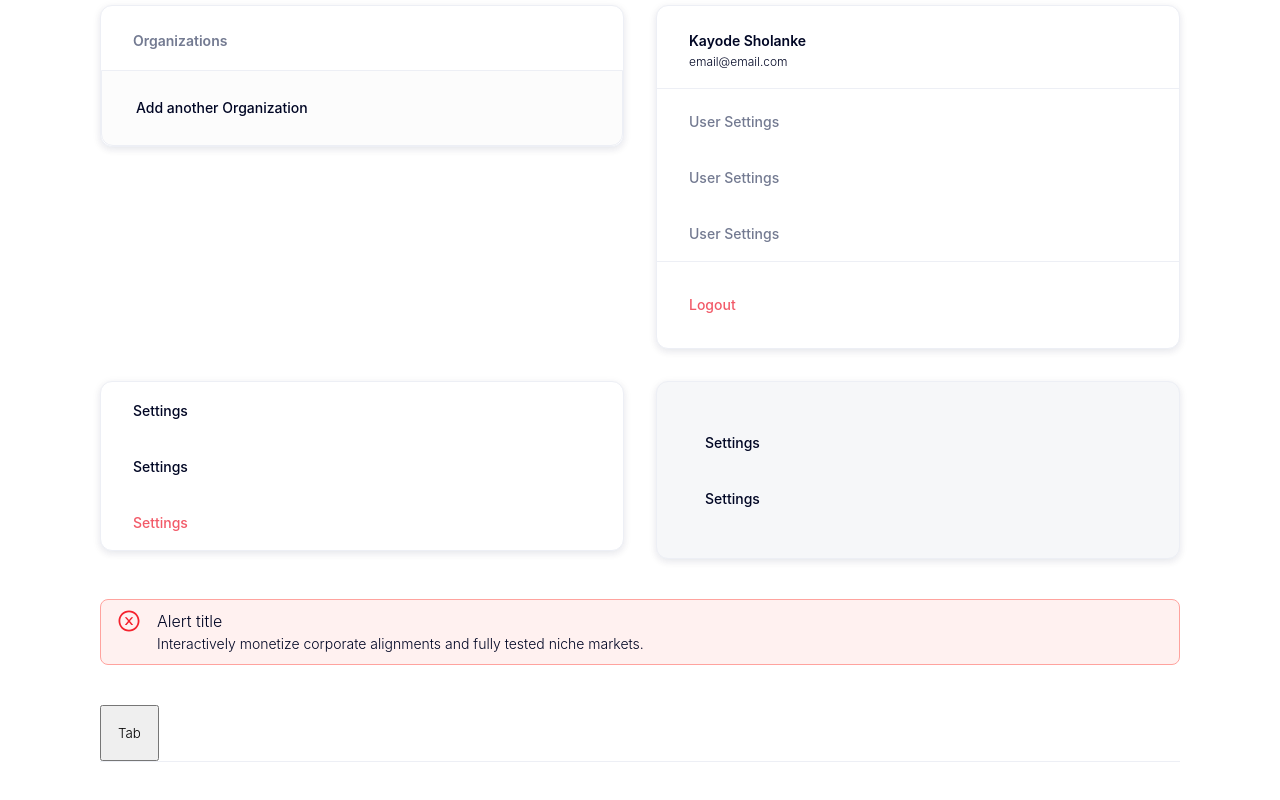
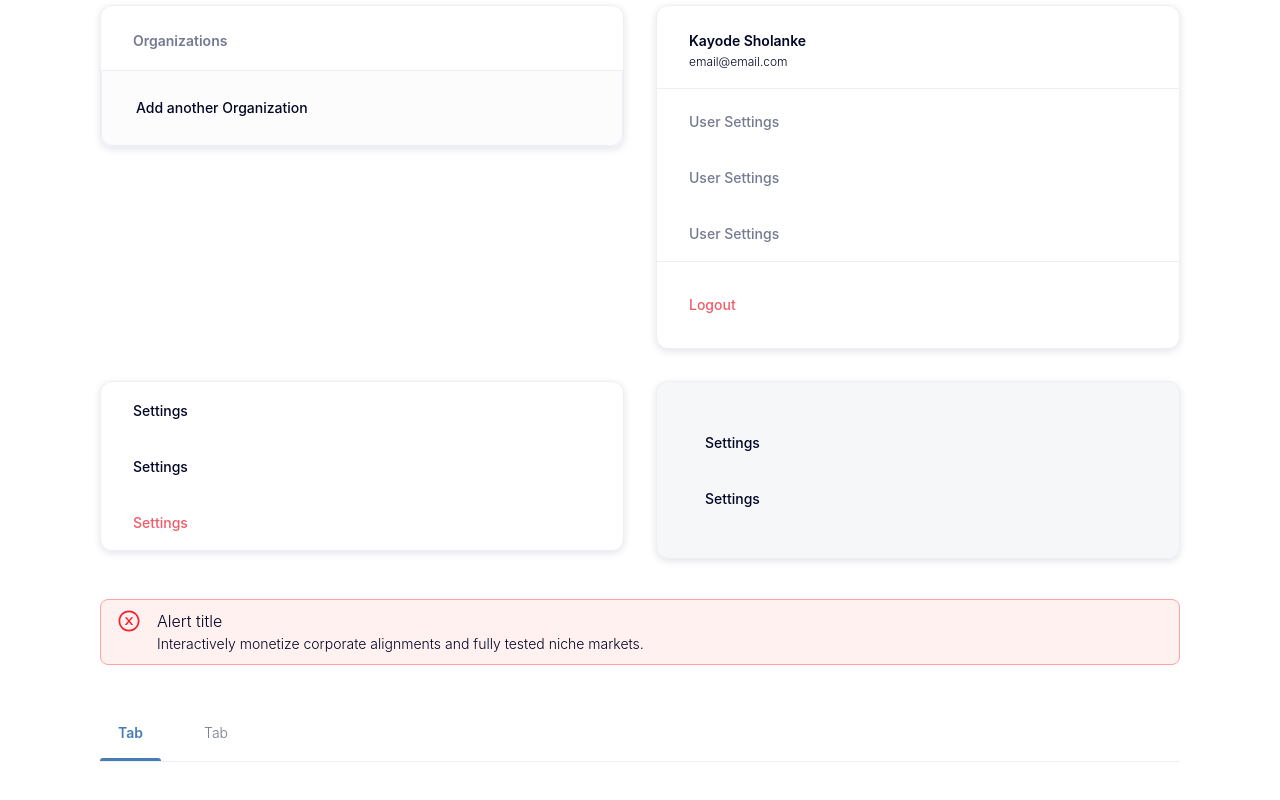
Before and after one commit to frain-dev/ui-library, a plain HTML site: page index.html in a window 1280 px wide. Shown: the part 1735-2535 px from the top of the page. Drawn offline with Linux system fonts and the light colour scheme.

Commit message:
updated tab styling/ class

```diff
--- a/index.html
+++ b/index.html
@@ -274,7 +274,16 @@
         </div>
         <div class="grid">
           <div class="tabs">
-            <button class="tab">Tab</button>
+            <li>
+              <button class="active">
+                <span>Tab</span>
+              </button>
+            </li>
+            <li>
+              <button>
+                <span>Tab</span>
+              </button>
+            </li>
           </div>
         </div>
 
--- a/scss/_tabs.scss
+++ b/scss/_tabs.scss
@@ -3,20 +3,37 @@
   border-bottom: 1px solid var(--line-border);
   width: 100%;
   align-items: center;
-
-	.tabs {
-		border: none;
+  list-style: none;
+  li {
+	&::marker{
+		display: none;
+	}
+    &:not(:last-of-type) {
+      margin-right: 25px;
     }
 
-	.tab {
-		padding: 18px 16px;
-		text-transform: capitalize;
-
+    button {
+      border-radius: 0;
+      padding: 17px 18px;
+      background: none;
+	  border: none;
+      span {
+        @extend .font__14px;
+        text-align: left;
+        color: var(--grey-color);
+      }
       &.active {
+        transition: 0.3s ease-in-out;
+        background: none;
+        box-shadow: none;
         position: relative;
-
+        span {
+          @extend .font__weight-600;
+          transition: 0.3s ease-in-out;
+          color: var(--primary-color);
+        }
         &::after {
-				content: '';
+          content: "";
           bottom: 0px;
           height: 3px;
           width: 100%;
@@ -29,3 +46,4 @@
       }
     }
   }
+}
```
Also changed, not shown: css/main.css, 1 other file. Lines whose indentation alone changed are shown as unchanged.
